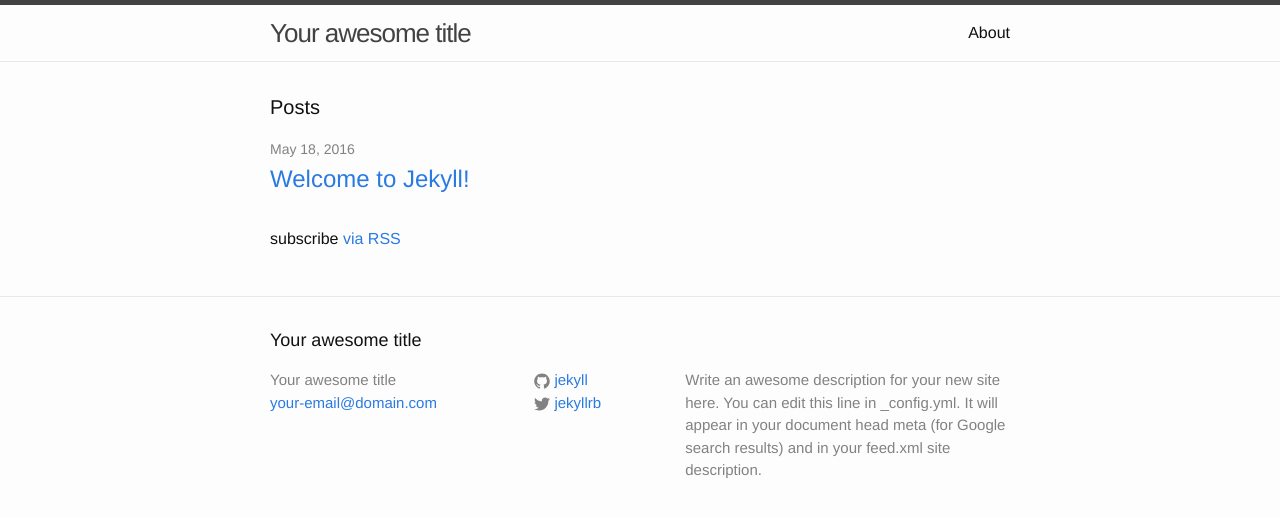
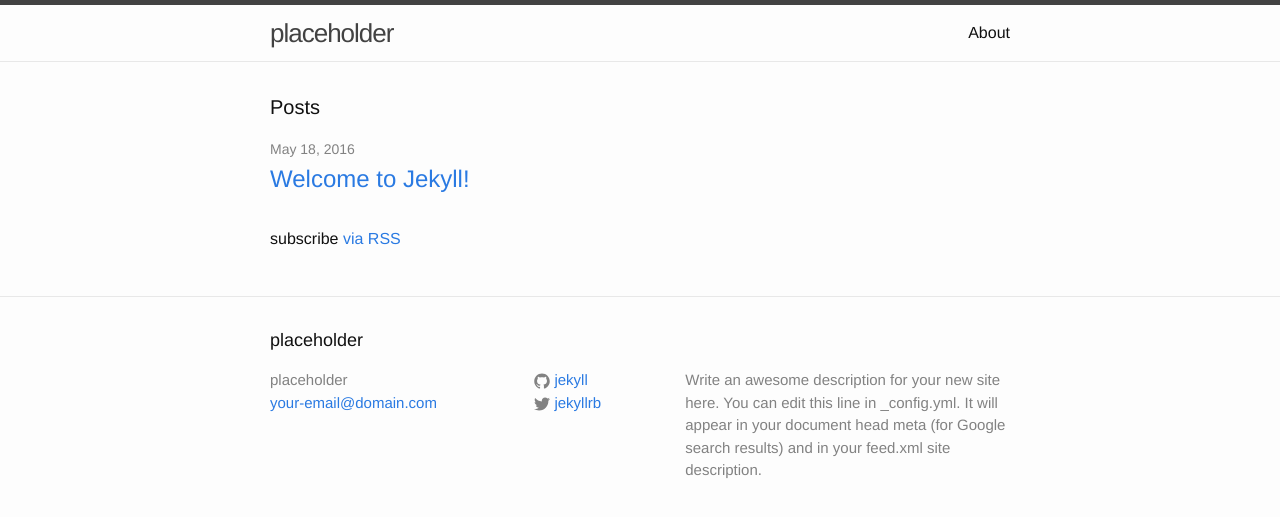
Before and after one commit to cajoue/cajoue.github.io, a Jekyll site: the page built from index.html, in a window 1280 px wide. Shown: the top 517 px of the page. Built offline with Jekyll 4.4.1, drawn with Linux system fonts in a browser that asks for light colours.

Commit message:
Update _config.yml

```diff
--- a/_config.yml
+++ b/_config.yml
@@ -6,7 +6,7 @@
 # 'jekyll serve'. If you change this file, please restart the server process.
 
 # Site settings
-title: Your awesome title
+title: placeholder
 email: your-email@domain.com
 description: > # this means to ignore newlines until "baseurl:"
   Write an awesome description for your new site here. You can edit this
```
